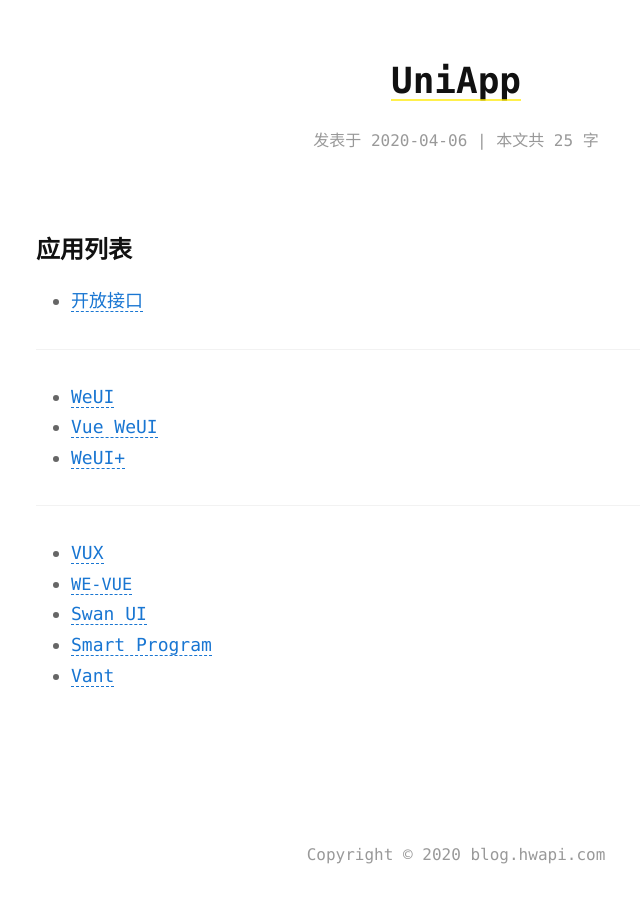
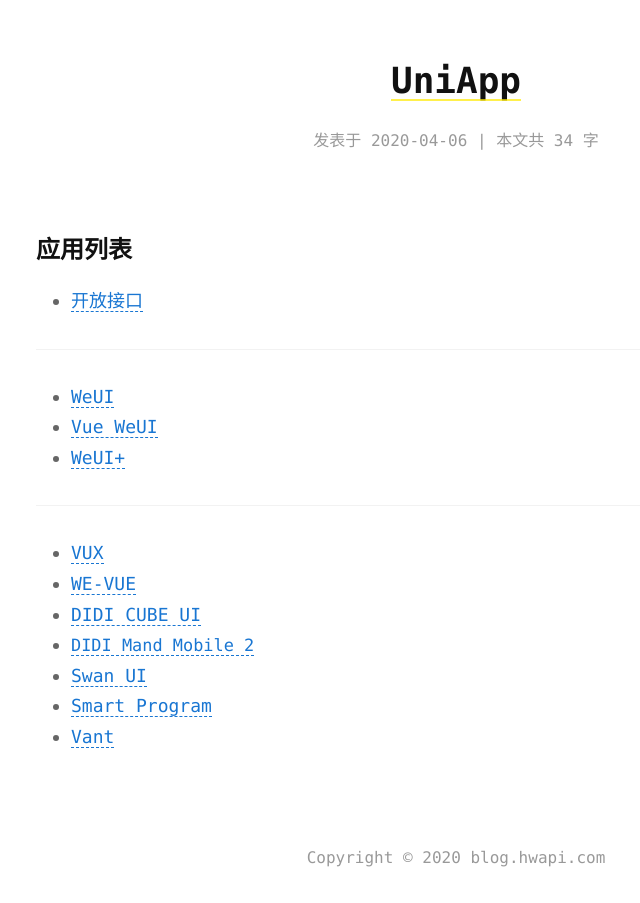
Before and after one commit to newhawk/newhawk.github.io, a Jekyll site: the page built from uniapp.md, in a window 1280 px wide. Shown: the whole page, without its empty margins (184-824 px from the left). Built offline with Jekyll 4.4.1, drawn with Linux system fonts in a browser that asks for light colours.

Commit message:
Add Mand Mobile 2

```diff
--- a/uniapp.md
+++ b/uniapp.md
@@ -18,6 +18,8 @@ date:	2020-04-06 23:17:24 +08:00
 ---
 * [VUX](https://vux.li/demos/v2/)
 * [WE-VUE](https://demo.wevue.org/)
+* [DIDI CUBE UI](https://didi.github.io/cube-ui/example/)
+* [DIDI Mand Mobile 2](https://didi.github.io/mand-mobile/examples)
 
 * [Swan UI](https://future-team.github.io/swan-ui/examples/index.html)
 * [Smart Program](https://smartprogram.baidu.com/docs/develop/tutorial/demo/)
```
